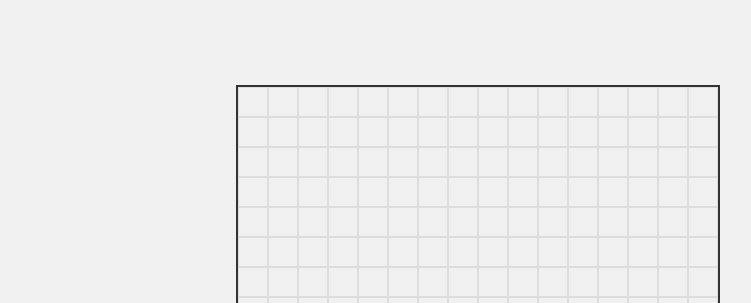
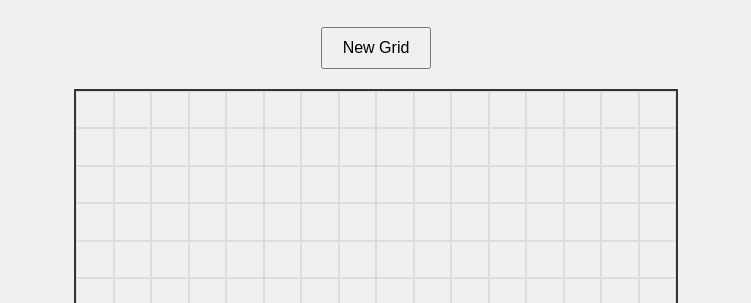
Before and after one commit to stiglicandjela/etch-a-sketch, a plain HTML site: page index.html in a window 1280 px wide. Shown: the part 73-376 px from the top of the page, without its empty margins (264-1015 px from the left). Drawn offline with Linux system fonts and the light colour scheme.

Commit message:
Make the mouse hover effect, and grid size option

```diff
--- a/index.html
+++ b/index.html
@@ -8,6 +8,7 @@
 </head>
 <body>
     <h1>Etch-a-Sketch!</h1>
+    <button id="new-grid">New Grid</button>
     <div class="container"></div>
     <script src="script.js"></script>
 </body>
--- a/script.js
+++ b/script.js
@@ -1,8 +1,34 @@
 const container = document.querySelector('.container');
-const size = 16; // 16x16 grid
+const button = document.getElementById('new-grid');
 
-for (let i = 0; i < size * size; i++) {
-  const square = document.createElement('div');
-  square.classList.add('square');
-  container.appendChild(square);
+function createGrid(size) {
+  container.innerHTML = '';
+
+  const squareSize = 600 / size + 'px';
+  for (let i = 0; i < size * size; i++) {
+    const square = document.createElement('div');
+    square.classList.add('square');
+    square.style.width = squareSize;
+    square.style.height = squareSize;
+
+    square.addEventListener('mouseover', () => {
+      square.style.backgroundColor = 'black';
+    });
+
+    container.appendChild(square);
+  }
 }
+
+createGrid(16);
+button.addEventListener('click', () => {
+  let input = prompt('Enter number of squares per side (max 100):');
+  if (input === null) return;
+
+  const size = parseInt(input);
+  if (!Number.isInteger(size) || size < 1 || size > 100) {
+    alert('Please enter a number between 1 and 100.');
+    return;
+  }
+
+  createGrid(size);
+});
--- a/style.css
+++ b/style.css
@@ -1,26 +1,31 @@
-/* Make the page background and center the grid */
 body {
   display: flex;
-  justify-content: center;
+  flex-direction: column;
   align-items: center;
-  height: 100vh;
   margin: 0;
   background: #f0f0f0;
+  font-family: sans-serif;
 }
 
-/* The outer container that holds all squares */
+
+button {
+  margin: 20px;
+  padding: 10px 20px;
+  font-size: 1rem;
+  cursor: pointer;
+}
+
+
 .container {
   display: flex;
-  flex-wrap: wrap;        /* allow squares to wrap to next line */
-  width: 480px;           /* total width of grid */
-  height: 480px;          /* total height of grid */
+  flex-wrap: wrap;
+  width: 600px;
+  height: 600px;
   border: 2px solid #333;
 }
 
-/* Individual squares */
 .square {
-  width: 30px;            /* 480 ÷ 16 = 30 */
-  height: 30px;
-  box-sizing: border-box; /* include borders in size */
+  box-sizing: border-box;
   border: 1px solid #ddd;
+  transition: background-color 0.2s ease;
 }
```
